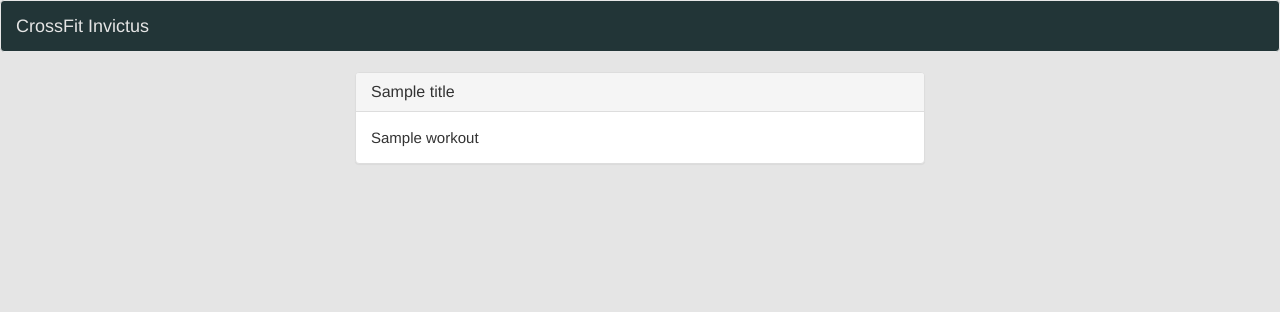
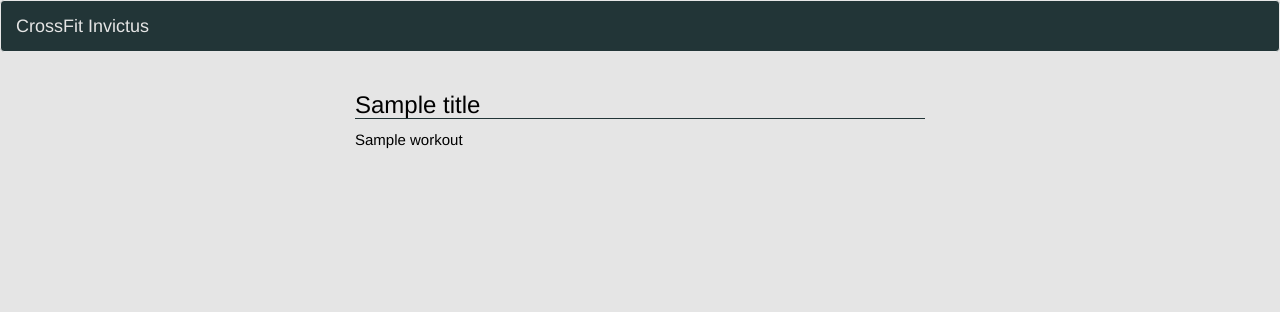
Before and after one commit to egilsster/InvictusCompetition, a Flask app: template templates/workout.html in a window 1280 px wide. Shown: the top 312 px of the page. Run offline with Flask 2, Linux system fonts and the light colour scheme; the template is opened without the code that fills it: most values are stand-ins (such as "Sample title", 1, 10 or a date in 2020).

Commit message:
removed panel from detail page.

```diff
--- a/app.py
+++ b/app.py
@@ -28,7 +28,7 @@ Fetches workout markup.
 def load_workout(date):
     if date not in workouts:
         data = requests.get(workout_links[date]).text
-        html = BeautifulSoup(data)
+        html = BeautifulSoup(data, "html.parser")
 
         workout_markup = str(html('div', class_="entry")[0])
         cut_off = workout_markup.find('<div class="divider">')  # Remove info section below workout
--- a/static/style.css
+++ b/static/style.css
@@ -10,11 +10,18 @@
     margin-left: auto;
     margin-right: auto;
     width: 600px; } }
+.workout {
+  margin-bottom: 50px; }
+
 body {
   font-size: 1.5em;
-  background-color: #E5E5E5; }
+  background-color: #E5E5E5;
+  color: black; }
 
 td, .table thead > tr > th {
+  border-bottom: 1px solid #223537; }
+
+h3 {
   border-bottom: 1px solid #223537; }
 
 .navbar {
--- a/static/style.sass
+++ b/static/style.sass
@@ -19,11 +19,18 @@ $main-light-color: #A3C4BC
         margin-right: auto
         width: 600px
 
+.workout
+    margin-bottom: 50px
+
 body
     font-size: $font-size
     background-color: $background-color
+    color: $main-font-color
 
 td, .table thead > tr > th
+    border-bottom: 1px solid $main-dark-color
+
+h3
     border-bottom: 1px solid $main-dark-color
 
 .navbar
--- a/templates/workout.html
+++ b/templates/workout.html
@@ -20,25 +20,12 @@
             <div class="navbar-header">
                 <a class="navbar-brand" href="/">CrossFit Invictus</a>
             </div>
-
-            <!-- <div class="collapse navbar-collapse" id="bs-example-navbar-collapse-1">
-                <ul class="nav navbar-nav">
-                    <li class="active"><a href="#">Link <span class="sr-only">(current)</span></a></li>
-                    <li><a href="#">Link</a></li>
-                </ul>
-            </div> -->
         </div>
     </nav>
 
     <div class="container-fluid workout">
-        <div class="panel panel-default">
-            <div class="panel-heading">
-                <h3 class="panel-title">{{ title }}</h3>
-            </div>
-            <div class="panel-body">
-                {{ workout }}
-            </div>
-        </div>
+        <h3>{{ title }}</h3>
+        <p>{{ workout }}</p>
     </div>
 </body>
 
```
